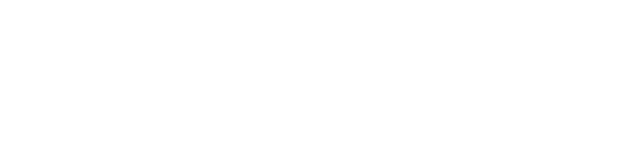
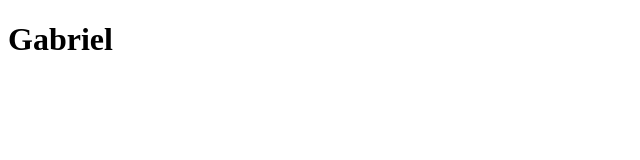
Before and after one commit to gcorell1/AME220Spring2024, a plain HTML site: page A2/index.html in a window 1280 px wide. Shown: the whole page, without its empty margins (0-640 px from the left). Drawn offline with Linux system fonts and the light colour scheme.

Commit message:
Add Name

```diff
--- a/A2/index.html
+++ b/A2/index.html
@@ -1,5 +1,12 @@
 <!DOCTYPE html>
 
 <html>
+    <head>
+
+    </head>
+
+    <body>
+        <h1> Gabriel </h1>
+    </body>
 
 </html>
```
